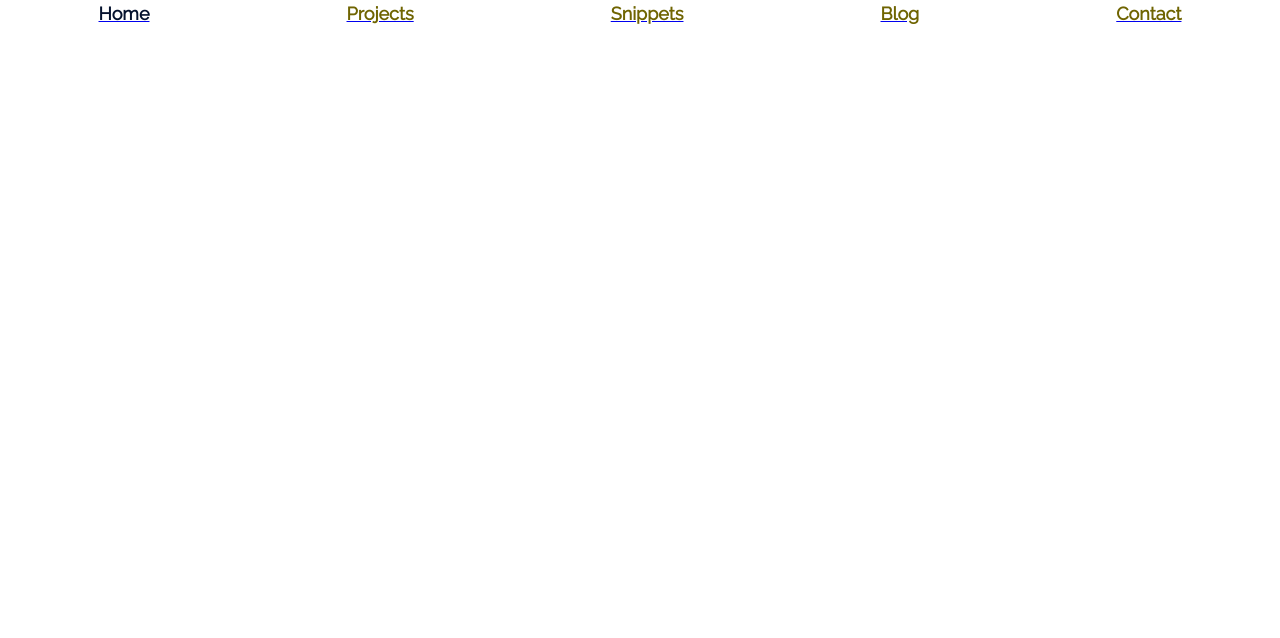
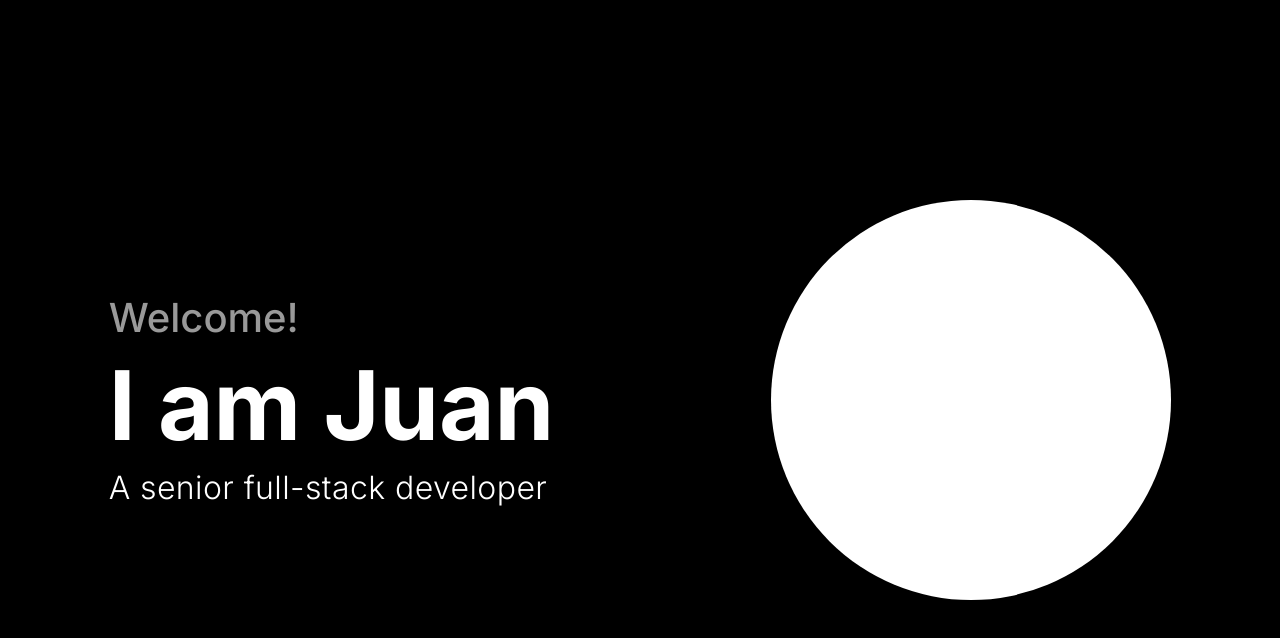
Before and after one commit to RamonEspinosa/RamonEspinosa.github.io, a Next.js app: page / in a window 1280 px wide. Shown: the top 638 px of the page. Built offline with nearby package versions, Linux system fonts and the light colour scheme.

Commit message:
Add welcome component

```diff
--- /dev/null
+++ b/components/About/index.tsx
@@ -0,0 +1,38 @@
+import React from "react";
+import styled from "styled-components";
+import Welcome from "components/Welcome";
+import queries, { breakpoints } from "constants/queries";
+
+const About = () => {
+  return (
+    <Section>
+      <Welcome />
+      <TestComponent />
+    </Section>
+  );
+};
+
+const Section = styled.section`
+  height: 100%;
+  display: flex;
+  flex-direction: column;
+  align-items: center;
+  justify-content: space-evenly;
+  margin-inline: auto;
+  max-width: ${breakpoints.desktopMin}px;
+  @media ${queries.laptopAndUp} {
+    flex-direction: row;
+    align-items: center;
+    justify-content: space-around;
+  }
+`;
+
+const TestComponent = styled.div`
+  color: white;
+  width: min(400px, 90%);
+  aspect-ratio: 1/1;
+  background-color: white;
+  border-radius: 50%;
+`;
+
+export default About;
--- a/components/Navbar/index.tsx
+++ b/components/Navbar/index.tsx
@@ -34,7 +34,7 @@ interface NavLinkProps {
 
 const NavLink = styled.a`
   color: ${colors.brand.delta};
-  font-weight: ${font.weight.bold};
+  font-weight: 700;
   text-decoration: none;
   font-size: ${font.size[18]};
   ${(props: NavLinkProps) =>
--- /dev/null
+++ b/components/Welcome/index.tsx
@@ -0,0 +1,62 @@
+import colors from "constants/colors";
+import font from "constants/font";
+import queries from "constants/queries";
+import React from "react";
+import styled from "styled-components";
+
+const Welcome = () => {
+  return (
+    <WelcomeImpl>
+      <MainTitle>
+        Welcome!
+        <Name>I am Juan</Name>
+      </MainTitle>
+      <Description>A senior full-stack developer</Description>
+    </WelcomeImpl>
+  );
+};
+
+const WelcomeImpl = styled.div`
+  display: flex;
+  flex-direction: column;
+  align-items: flex-start;
+  justify-content: center;
+  text-align: center;
+  @media ${queries.laptopAndUp} {
+    text-align: start;
+  }
+`;
+
+const MainTitle = styled.h1`
+  display: flex;
+  flex-direction: column;
+  font-weight: 500;
+  font-size: ${font.size[20]};
+  color: ${colors.gray[400]};
+  @media ${queries.laptopAndUp} {
+    font-size: ${font.size[40]};
+  }
+`;
+
+const Name = styled.span`
+  font-weight: 700;
+  display: block;
+  letter-spacing: -0.2px;
+  line-height: 1.2;
+  font-size: ${font.size[48]};
+  color: ${colors.white};
+  @media ${queries.laptopAndUp} {
+    font-size: ${font.size[96]};
+  }
+`;
+
+const Description = styled.span`
+  font-weight: 300;
+  letter-spacing: 0.4px;
+  color: ${colors.white};
+  @media ${queries.laptopAndUp} {
+    font-size: ${font.size[32]};
+  }
+`;
+
+export default Welcome;
--- a/constants/colors.ts
+++ b/constants/colors.ts
@@ -6,6 +6,19 @@ const colors = {
     delta: "hsl(54, 98%, 22%)",
     epsilon: "hsl(189, 88%, 23%)",
   },
+  gray: {
+    100: "hsl(0, 0%, 90%)",
+    200: "hsl(0, 0%, 80%)",
+    300: "hsl(0, 0%, 70%)",
+    400: "hsl(0, 0%, 60%)",
+    500: "hsl(0, 0%, 50%)",
+    600: "hsl(0, 0%, 40%)",
+    700: "hsl(0, 0%, 30%)",
+    800: "hsl(0, 0%, 20%)",
+    900: "hsl(0, 0%, 10%)",
+  },
+  white: "hsl(0, 0%, 100%)",
+  black: "hsl(0, 0%, 0%)",
 };
 
 export default colors;
--- a/constants/font.ts
+++ b/constants/font.ts
@@ -1,7 +1,7 @@
 export const BASE_FONT_SIZE = 16;
 
 const generateFontSize = (from, to) =>
-  Array.from({ length: to - from })
+  Array.from({ length: to - from + 1 })
     .map((_, i) => i)
     .reduce((prev, current) => {
       prev[from + current] = `${(from + current) / BASE_FONT_SIZE}rem`;
@@ -9,14 +9,10 @@ const generateFontSize = (from, to) =>
     }, {});
 
 const font = {
-  primary: `"Raleway", -apple-system, BlinkMacSystemFont, avenir next, avenir, segoe ui,
+  primary: `"Inter", -apple-system, BlinkMacSystemFont, avenir next, avenir, segoe ui,
     helvetica neue, helvetica, Ubuntu, roboto, noto, arial, sans-serif`,
   secondary: `"Source Code Pro", -apple-system, BlinkMacSystemFont, avenir next, avenir, segoe ui,
   helvetica neue, helvetica, Ubuntu, roboto, noto, arial, sans-serif`,
-
-  weight: {
-    bold: 700,
-  },
-  size: generateFontSize(8, 24),
+  size: generateFontSize(8, 96),
 };
 export default font;
--- a/pages/_app.tsx
+++ b/pages/_app.tsx
@@ -1,13 +1,11 @@
 import React from "react";
 import { AppProps } from "next/app";
 import { ResetCSS } from "components/ResetCSS";
-import Navbar from "components/Navbar";
 
 export default function App({ Component, pageProps }: AppProps) {
   return (
     <>
       <ResetCSS />
-      <Navbar />
       <Component {...pageProps} />
     </>
   );
--- a/pages/_document.tsx
+++ b/pages/_document.tsx
@@ -18,7 +18,7 @@ export default function CustomDocument() {
           crossOrigin="anonymous"
         />
         <link
-          href="https://fonts.googleapis.com/css2?family=Raleway&family=Source+Code+Pro&display=swap"
+          href="https://fonts.googleapis.com/css2?family=Inter:wght@100..900&display=swap"
           rel="stylesheet"
         />
       </Head>
--- a/pages/index.tsx
+++ b/pages/index.tsx
@@ -1,5 +1,8 @@
 import React from "react";
 import Head from "next/head";
+import styled from "styled-components";
+import colors from "constants/colors";
+import About from "components/About";
 
 const Home = () => {
   return (
@@ -7,8 +10,16 @@ const Home = () => {
       <Head>
         <title>Juan Lopez</title>
       </Head>
+      <Main>
+        <About />
+      </Main>
     </>
   );
 };
 
+const Main = styled.main`
+  height: 100%;
+  background-color: ${colors.black};
+`;
+
 export default Home;
```
